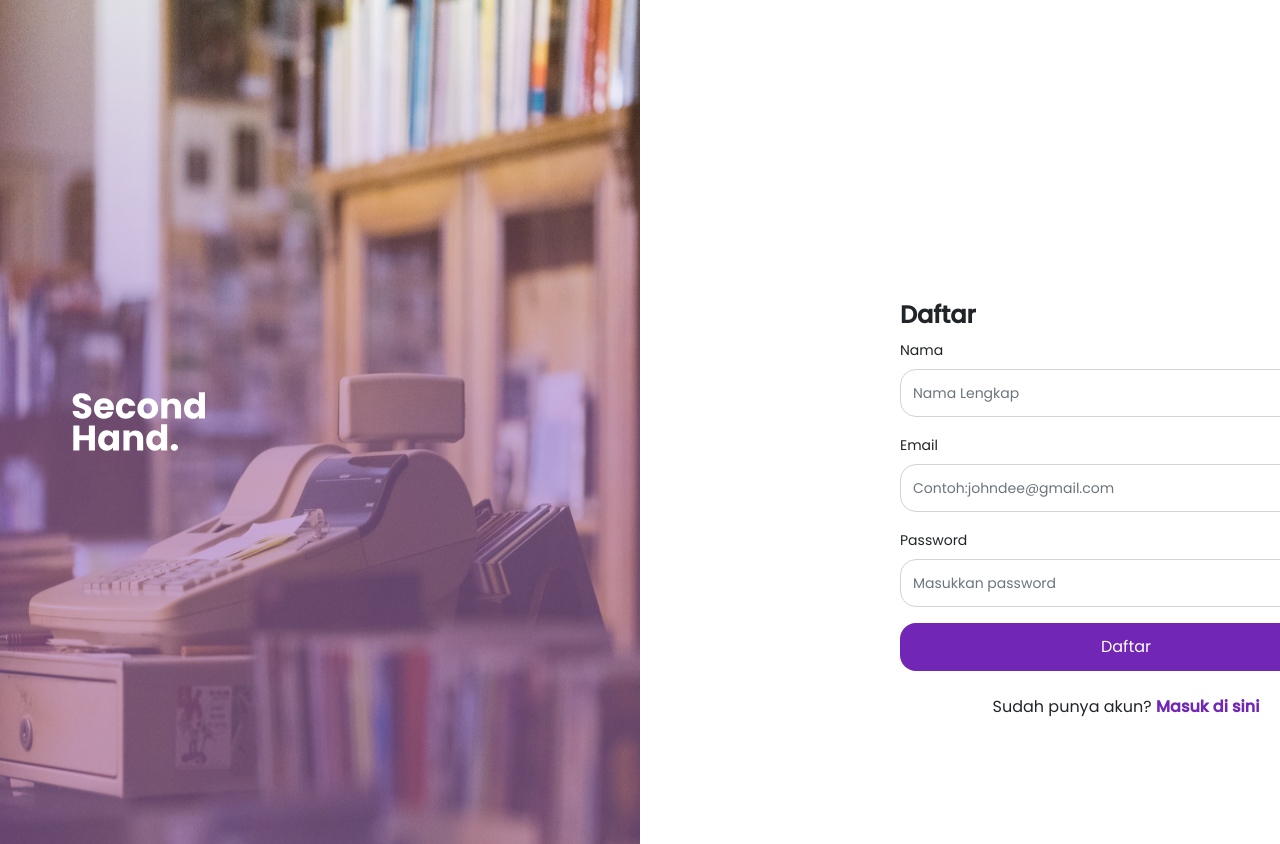
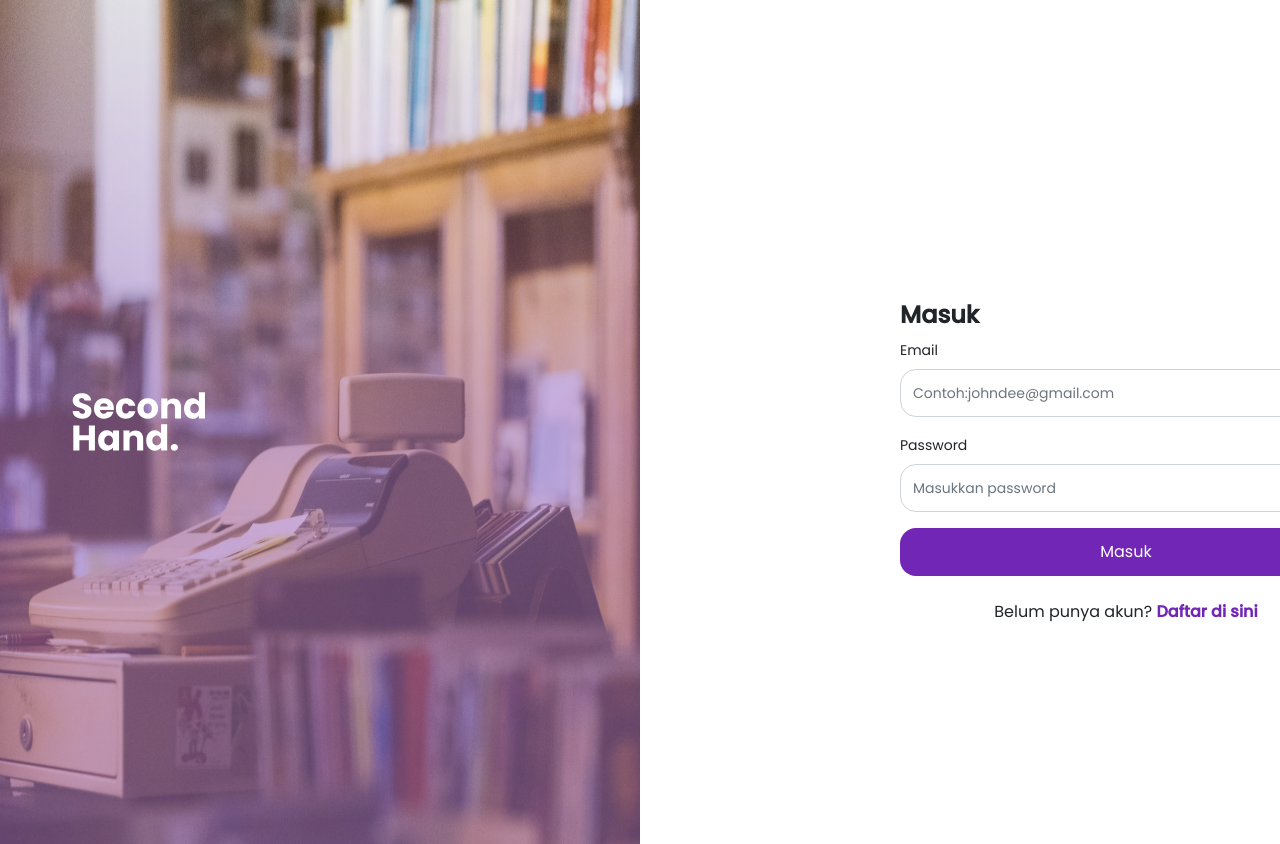
Before and after one commit to kevinoctaviano/secondHand, a React (Create React App) app in the folder frontend/: page /login in a window 1280 px wide. Shown: the top 844 px of the page. Built offline with nearby package versions, Linux system fonts and the light colour scheme.

Commit message:
add react-router-dom

```diff
--- a/frontend/package.json
+++ b/frontend/package.json
@@ -10,6 +10,7 @@
     "react": "^18.1.0",
     "react-bootstrap": "^2.4.0",
     "react-dom": "^18.1.0",
+    "react-router-dom": "^5.3.3",
     "react-scripts": "5.0.1",
     "web-vitals": "^2.1.4"
   },
--- a/frontend/src/App.js
+++ b/frontend/src/App.js
@@ -1,13 +1,17 @@
 import './App.css';
 import 'bootstrap/dist/css/bootstrap.min.css';
+import { BrowserRouter as Router, Switch, Route } from 'react-router-dom';
 import Login from './components/pages/Login';
 import Register from './components/pages/Register';
 
 function App() {
   return (
-    <>
-      <Register />
-    </>
+    <Router>
+      <Switch>
+        <Route exact path={['/', '/login']} component={Login} />
+        <Route exact path={'/register'} component={Register} />
+      </Switch>
+    </Router>
   );
 }
 
--- a/frontend/src/components/pages/Login.jsx
+++ b/frontend/src/components/pages/Login.jsx
@@ -1,5 +1,6 @@
 import React from 'react';
 import SidePicture from './components/SidePicture';
+import { Link } from 'react-router-dom';
 
 export default function Login() {
   return (
@@ -14,7 +15,7 @@ export default function Login() {
               <h1 className="font-custom">Masuk</h1>
               <form>
                 <div className="mb-3">
-                  <label for="email" className="form-label label-14px">
+                  <label htmlFor="email" className="form-label label-14px">
                     Email
                   </label>
                   <input
@@ -25,7 +26,7 @@ export default function Login() {
                   />
                 </div>
                 <div className="mb-3">
-                  <label for="password" className="form-label label-14px">
+                  <label htmlFor="password" className="form-label label-14px">
                     Password
                   </label>
                   <input
@@ -42,7 +43,9 @@ export default function Login() {
                   <label className="text-center">
                     Belum punya akun?{' '}
                     <span>
-                      <a className="a-ungu">Daftar di sini</a>
+                      <Link className="a-ungu" to={'/register'}>
+                        Daftar di sini
+                      </Link>
                     </span>
                   </label>
                 </div>
--- a/frontend/src/components/pages/Register.jsx
+++ b/frontend/src/components/pages/Register.jsx
@@ -1,5 +1,6 @@
 import React from 'react';
 import SidePicture from './components/SidePicture';
+import { Link } from 'react-router-dom';
 
 export default function Register() {
   return (
@@ -25,7 +26,7 @@ export default function Register() {
                   />
                 </div>
                 <div className="mb-3">
-                  <label for="email" className="form-label label-14px">
+                  <label htmlFor="email" className="form-label label-14px">
                     Email
                   </label>
                   <input
@@ -36,7 +37,7 @@ export default function Register() {
                   />
                 </div>
                 <div className="mb-3">
-                  <label for="password" className="form-label label-14px">
+                  <label htmlFor="password" className="form-label label-14px">
                     Password
                   </label>
                   <input
@@ -53,7 +54,9 @@ export default function Register() {
                   <label className="text-center">
                     Sudah punya akun?{' '}
                     <span>
-                      <a className="a-ungu">Masuk di sini</a>
+                      <Link className="a-ungu" to={'/login'}>
+                        Masuk di sini
+                      </Link>
                     </span>
                   </label>
                 </div>
--- a/frontend/src/index.css
+++ /dev/null
@@ -1,13 +0,0 @@
-body {
-  margin: 0;
-  font-family: -apple-system, BlinkMacSystemFont, 'Segoe UI', 'Roboto', 'Oxygen',
-    'Ubuntu', 'Cantarell', 'Fira Sans', 'Droid Sans', 'Helvetica Neue',
-    sans-serif;
-  -webkit-font-smoothing: antialiased;
-  -moz-osx-font-smoothing: grayscale;
-}
-
-code {
-  font-family: source-code-pro, Menlo, Monaco, Consolas, 'Courier New',
-    monospace;
-}
--- a/frontend/src/index.js
+++ b/frontend/src/index.js
@@ -1,6 +1,5 @@
 import React from 'react';
 import ReactDOM from 'react-dom/client';
-import './index.css';
 import App from './App';
 import reportWebVitals from './reportWebVitals';
 
```
Also changed, not shown: 1 other file (tests, documents, lock files or other folders).
